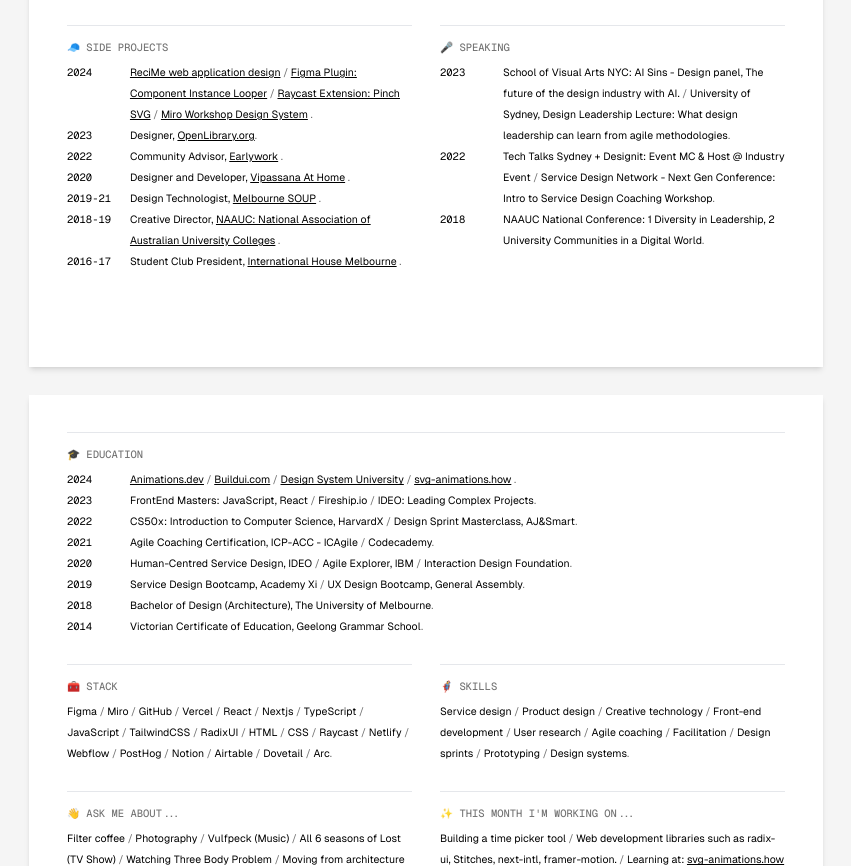
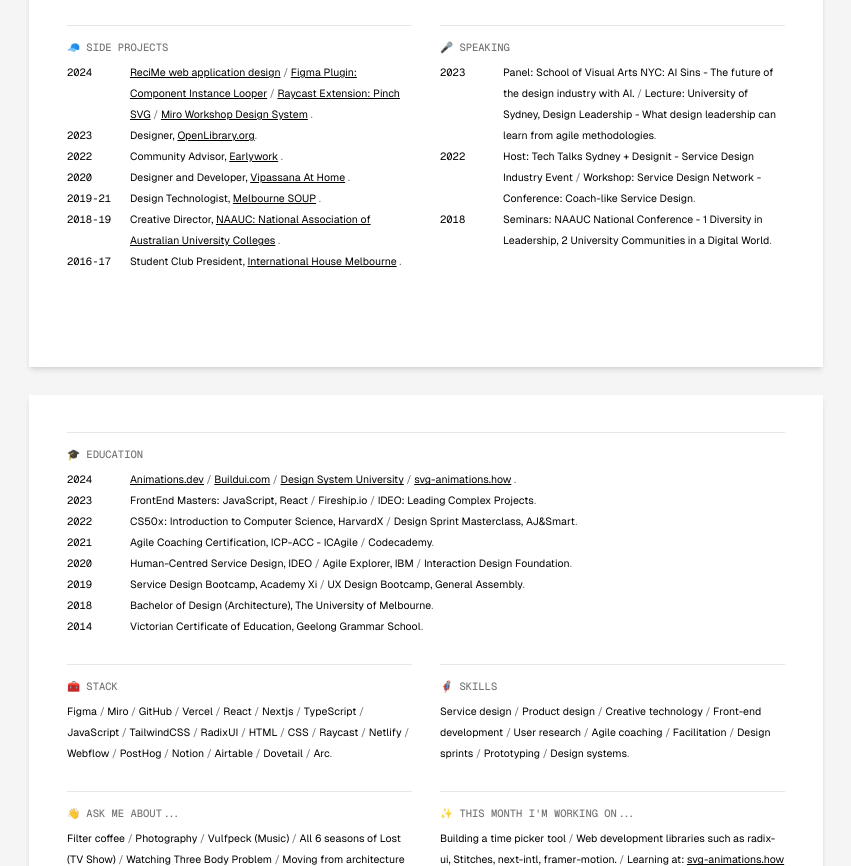
Before and after one commit to connorwforsyth/cv.connorforsyth, a website: page public/index.html in a window 1280 px wide. Shown: the part 840-1706 px from the top of the page, without its empty margins (214-1065 px from the left). Drawn offline with Linux system fonts and the light colour scheme.

Commit message:
Update index.html

```diff
--- a/public/index.html
+++ b/public/index.html
@@ -270,21 +270,21 @@
             <li>
               <time>2023</time>
               <ul>
-                <li>School of Visual Arts NYC: AI Sins - Design panel, The future of the design industry with AI.</li>
-                <li>University of Sydney, Design Leadership Lecture: What design leadership can learn from agile methodologies</li>
+                <li>Panel: School of Visual Arts NYC: AI Sins - The future of the design industry with AI.</li>
+                <li>Lecture: University of Sydney, Design Leadership - What design leadership can learn from agile methodologies</li>
               </ul>
             </li>
             <li>
               <time>2022</time>
               <ul>
-                <li>Tech Talks Sydney + Designit: Event MC & Host @ Industry Event</li>
-                <li>Service Design Network - Next Gen Conference: Intro to Service Design Coaching Workshop</li>
+                <li>Host: Tech Talks Sydney + Designit - Service Design Industry Event</li>
+                <li>Workshop: Service Design Network - Conference: Coach-like Service Design</li>
               </ul>
             </li>
             <li>
               <time>2018</time>
               <ul>
-                <li>NAAUC National Conference: 1 Diversity in Leadership, 2 University Communities in a Digital World</li>
+                <li>Seminars: NAAUC National Conference - 1 Diversity in Leadership, 2 University Communities in a Digital World</li>
               </ul>
             </li>
           </ul>
```
